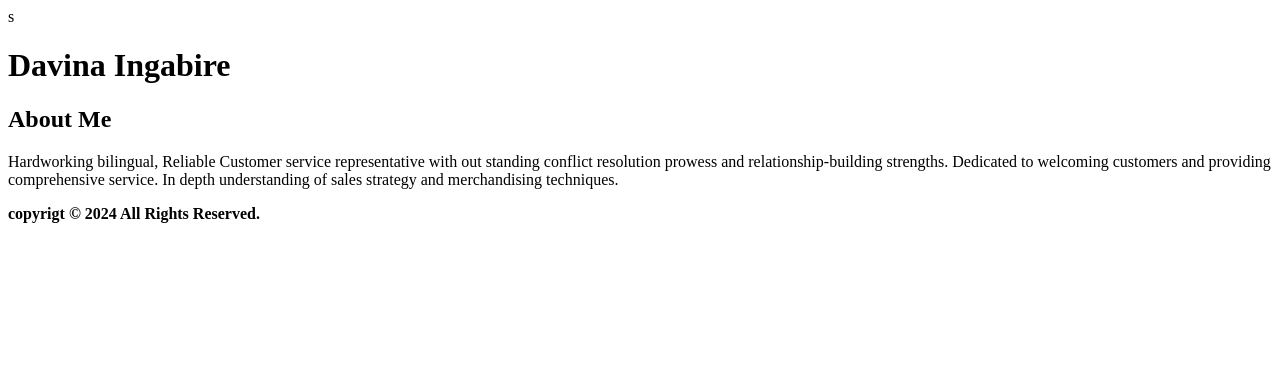
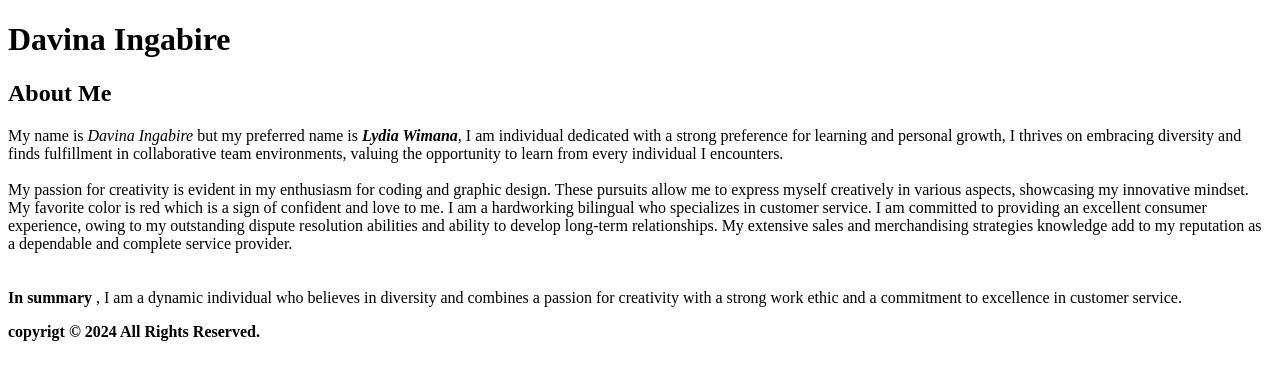
Before and after one commit to inga0023/inga0023.github.io, a plain HTML site: page html-assignment/index.html in a window 1280 px wide. Drawn offline with Linux system fonts and the light colour scheme.

Commit message:
Edit assignment 1

```diff
--- a/html-assignment/index.html
+++ b/html-assignment/index.html
@@ -1,5 +1,5 @@
 <!DOCTYPE html>
-s<html lang="en">
+<html lang="en">
     <head>
         <meta charset="UTF-8">
         <meta name="viewport" content="width=device-width, initial-scale=1.0">
@@ -14,7 +14,17 @@ s<html lang="en">
         </header>
         <main>
             <p>
-                Hardworking bilingual, Reliable Customer service representative with out standing conflict resolution prowess and relationship-building strengths. Dedicated to welcoming customers and providing comprehensive service. In depth understanding of sales strategy and merchandising techniques.
+                My name is <em>Davina Ingabire</em> but my preferred name is <strong><em>Lydia Wimana</em></strong>, I am individual dedicated with a strong preference for learning and personal growth, I thrives on embracing diversity and finds fulfillment in collaborative team environments, valuing the opportunity to learn from every individual I encounters.
+<br>
+<br>
+                My passion for creativity is evident in my enthusiasm for coding and graphic design. These pursuits allow me to express myself creatively in various aspects, showcasing my innovative mindset. My favorite color is red which is a sign of confident and love to me.
+
+                I am a hardworking bilingual who specializes in customer service. I am committed to providing an excellent consumer experience, owing to my outstanding dispute resolution abilities and ability to develop long-term relationships. My extensive sales and merchandising strategies knowledge add to my reputation as a dependable and complete service provider.
+                <br>
+                <br>
+                <br>
+                <abbr><strong>In summary </strong> </abbr>, I am a dynamic individual who believes in diversity and combines a passion for creativity with a strong work ethic and a commitment to excellence in customer service.
+
                 </p>
             </main>
             <footer id="page-footer">
```
